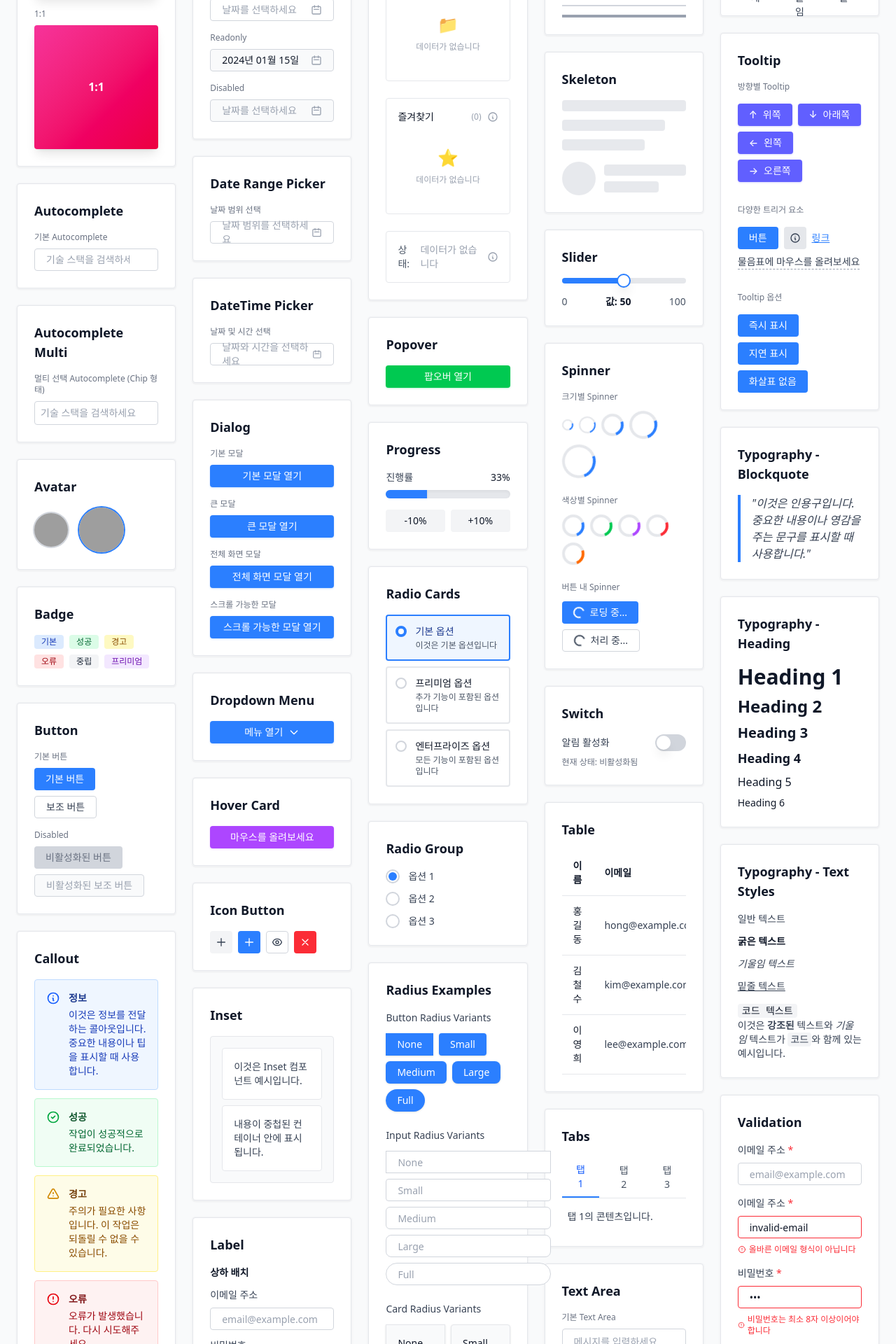
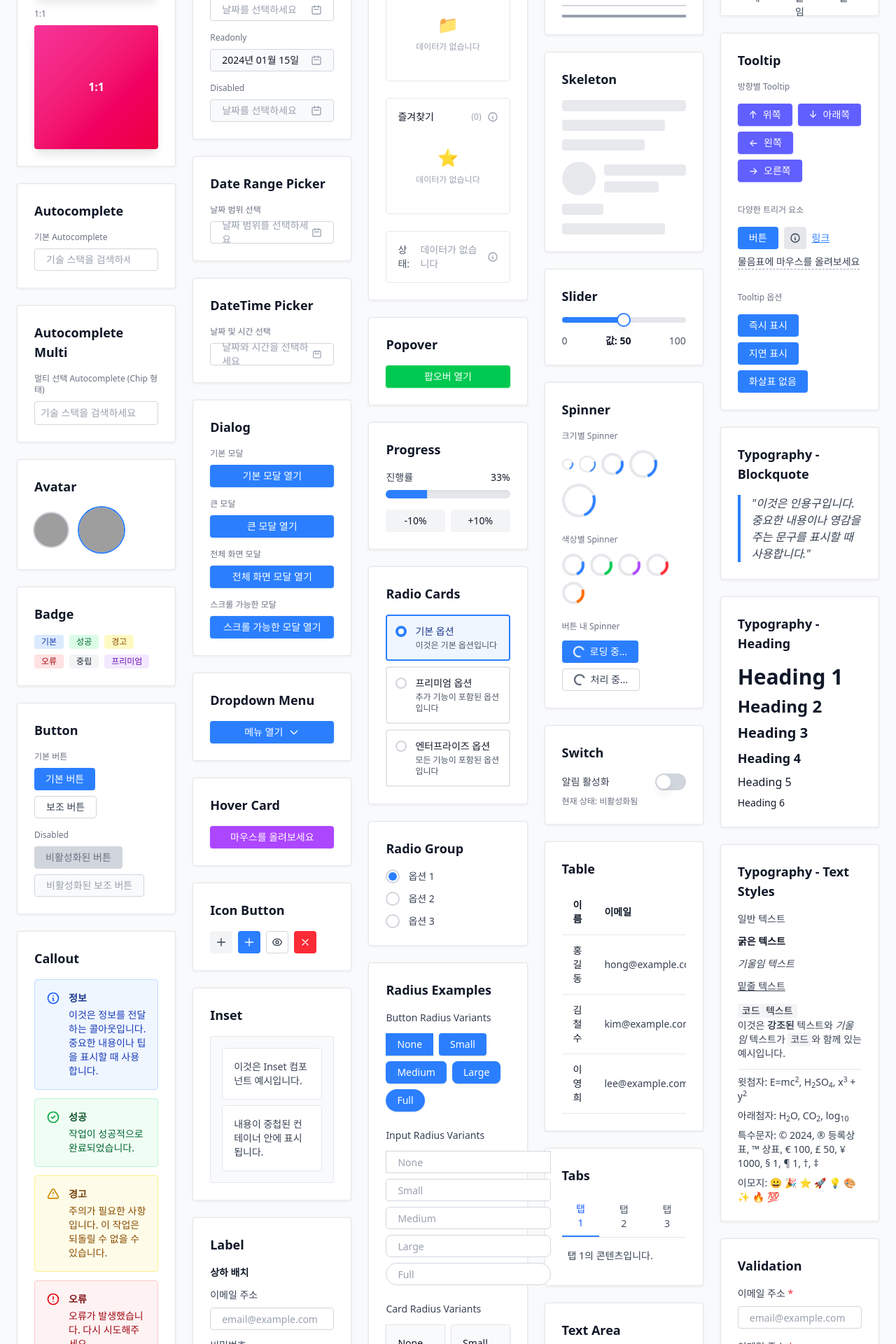
Before and after one commit to parkjunhwa/radixtest, a Next.js app: page / in a window 1280 px wide. Shown: the part 968-2888 px from the top of the page at 70% size. Built offline with nearby package versions, Linux system fonts and the light colour scheme; grey boxes are pictures that could not be loaded.

Commit message:
윗첨자, 아래첨자, 이모지 추가

```diff
--- a/app/page.tsx
+++ b/app/page.tsx
@@ -3487,6 +3487,8 @@ export default function Dashboard() {
                     <div className="h-4 w-2/3 rounded-sm bg-gray-200 dark:bg-gray-800 animate-pulse" />
                   </div>
                 </div>
+                <div className="h-4 w-2/6 rounded-sm bg-gray-200 dark:bg-gray-800 animate-pulse" />
+                <div className="h-4 w-5/6 rounded-sm bg-gray-200 dark:bg-gray-800 animate-pulse" />
               </div>
             </Card>
 
@@ -4206,6 +4208,20 @@ export default function Dashboard() {
                 <p className="text-sm text-gray-700 dark:text-gray-300">
                   이것은 <strong>강조된</strong> 텍스트와 <em>기울임</em> 텍스트가 <code className="bg-gray-100 dark:bg-gray-800 px-1 py-0.5 rounded-sm">코드</code>와 함께 있는 예시입니다.
                 </p>
+                <div className="pt-2 border-t border-gray-200 dark:border-gray-800 space-y-2">
+                  <p className="text-sm text-gray-700 dark:text-gray-300">
+                    윗첨자: E=mc<sup>2</sup>, H<sub>2</sub>SO<sub>4</sub>, x<sup>3</sup> + y<sup>2</sup>
+                  </p>
+                  <p className="text-sm text-gray-700 dark:text-gray-300">
+                    아래첨자: H<sub>2</sub>O, CO<sub>2</sub>, log<sub>10</sub>
+                  </p>
+                  <p className="text-sm text-gray-700 dark:text-gray-300">
+                    특수문자: © 2024, ® 등록상표, ™ 상표, € 100, £ 50, ¥ 1000, § 1, ¶ 1, †, ‡
+                  </p>
+                  <p className="text-sm text-gray-700 dark:text-gray-300">
+                    이모지: 😀 🎉 ⭐ 🚀 💡 🎨 ✨ 🔥 💯
+                  </p>
+                </div>
               </div>
             </Card>
 
```
